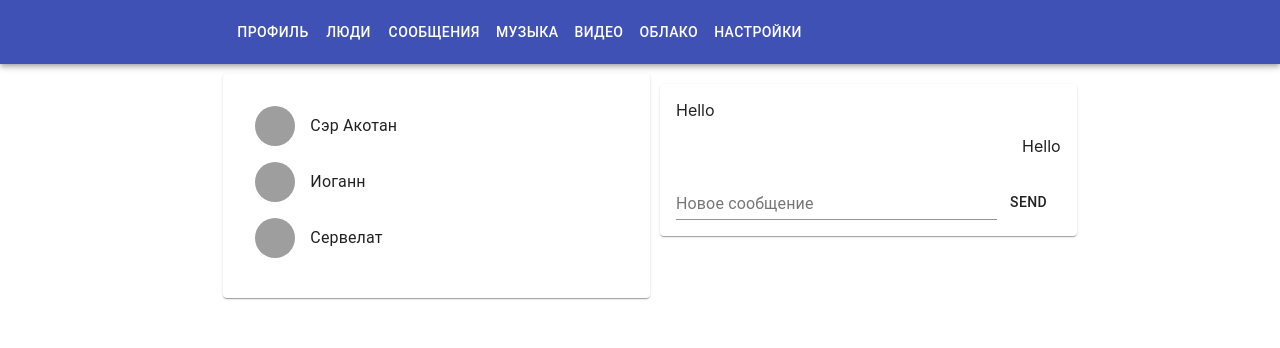
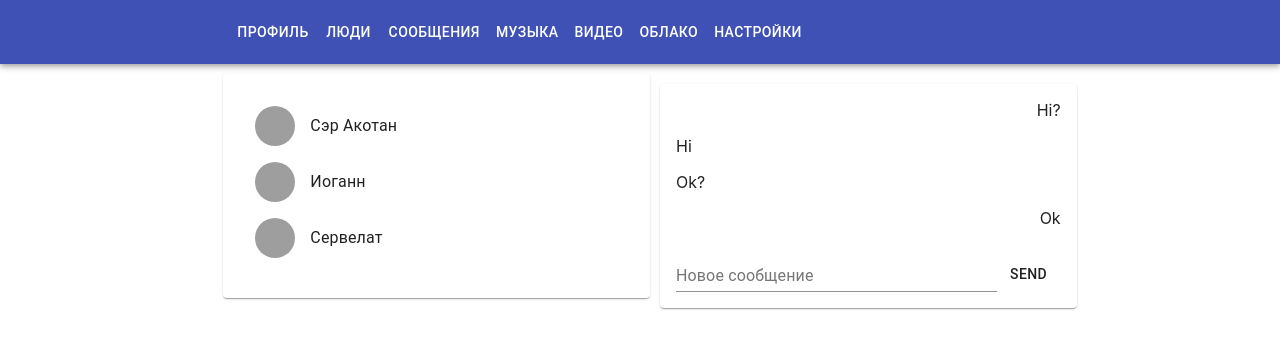
Before and after one commit to TemaAgafonov/socialnetwork, a React (Create React App) app: page /messages in a window 1280 px wide. Shown: the top 348 px of the page. Built offline with nearby package versions, Linux system fonts and the light colour scheme; grey boxes are pictures that could not be loaded.

Commit message:
add reducers

```diff
--- a/src/App.js
+++ b/src/App.js
@@ -6,9 +6,9 @@ import Music from "./components/music/music";
 import Videos from "./components/videos/videos";
 import Settings from "./components/settings/settings";
 import Cloud from "./components/cloud/cloud";
-import Messages from "./components/messages/messages";
 import {Grid} from "@material-ui/core";
 import PeoplesContainer from "./components/peoples/PeoplesContainer";
+import MessagesContainer from "./components/messages/MessagesContainer";
 
 function App() {
   return (
@@ -21,7 +21,7 @@ function App() {
             <Router>
                 <Route path='/profile'><Profile/></Route>
                 <Route path='/peoples'><PeoplesContainer/></Route>
-                <Route path='/messages'><Messages/></Route>
+                <Route path='/messages'><MessagesContainer/></Route>
                 <Route path='/music'><Music/></Route>
                 <Route path='/videos'><Videos/></Route>
                 <Route path='/settings'><Settings/></Route>
--- /dev/null
+++ b/src/components/messages/Message/message.jsx
@@ -0,0 +1,11 @@
+import {ListItem} from "@material-ui/core";
+
+const Message = (props) => {
+    return (
+        <ListItem className={props.who}>
+            {props.text}
+        </ListItem>
+    )
+}
+
+export default Message
--- /dev/null
+++ b/src/components/messages/MessagesContainer.jsx
@@ -0,0 +1,25 @@
+import {connect} from "react-redux";
+import Messages from "./messages";
+import {sendMessageAction, updateNewTextMessageAction} from "../../redux/messages-reducer";
+
+const mapStateToProps = (state) => {
+    return {
+        messages: state.messagesPage.messages,
+        friends: state.messagesPage.friends,
+    }
+}
+
+const mapDispatchToProps = (dispatch) => {
+    return {
+        updateNewMessageBody: (body) => {
+            dispatch(updateNewTextMessageAction(body))
+        },
+        sendMessage: () => {
+            dispatch(sendMessageAction())
+        }
+    }
+}
+
+const MessagesContainer = connect(mapStateToProps, mapDispatchToProps)(Messages);
+
+export default MessagesContainer;
--- a/src/components/messages/friends/friends.jsx
+++ b/src/components/messages/friends/friends.jsx
@@ -10,11 +10,19 @@ const useStyles = makeStyles((theme) => ({
 
 const Friends = (props) => {
     const classes = useStyles();
+    let friendsElements = props.friends.map(p=>(
+        <Friend
+            name={p.name}
+            url={p.url}
+        />
+        )
+    )
     return (
         <List className={classes.list}>
-            <Friend name ="Сэр Акотан" url = "https://i.pinimg.com/736x/0c/a9/e2/0ca9e28dcb12dc698cfd2beda6d6fa64--youtube.jpg"/>
-            <Friend name ="Иоганн" url = "https://klike.net/uploads/posts/2019-03/1551511801_1.jpg"/>
-            <Friend name ="Сервелат" url = "https://crosti.ru/patterns/00/0b/46/1b4f718617/preview.jpg"/>
+            {/*<Friend name ="Сэр Акотан" url = "https://i.pinimg.com/736x/0c/a9/e2/0ca9e28dcb12dc698cfd2beda6d6fa64--youtube.jpg"/>*/}
+            {/*<Friend name ="Иоганн" url = "https://klike.net/uploads/posts/2019-03/1551511801_1.jpg"/>*/}
+            {/*<Friend name ="Сервелат" url = "https://crosti.ru/patterns/00/0b/46/1b4f718617/preview.jpg"/>*/}
+            {friendsElements}
         </List>
     )
 }
--- a/src/components/messages/messages.jsx
+++ b/src/components/messages/messages.jsx
@@ -1,13 +1,12 @@
 import {
     Button,
     Card,
-    CardActionArea,
     CardContent,
     Grid, List, ListItem,
     makeStyles, TextField,
-    Typography
 } from "@material-ui/core";
 import Friends from "./friends/friends";
+import Message from "./Message/message";
 
 const useStyles = makeStyles((theme) => ({
     container: {
@@ -29,6 +28,9 @@ const useStyles = makeStyles((theme) => ({
     right: {
         justifyContent: 'flex-end'
     },
+    left: {
+        justifyContent: 'flex-start'
+    },
     wall: {
         alignItems: 'flex-end'
     }
@@ -36,27 +38,26 @@ const useStyles = makeStyles((theme) => ({
 
 const Messages = (props) => {
     const classes = useStyles();
+    console.log(props)
+    let messagesElements = props.messages.map(p => (
+        <Message
+            text={p.message}
+            who={p.itsme ? classes.left : classes.right}
+        />
+    ))
     return (
         <Grid container className={classes.container}>
             <Grid item xs={6}>
                 <Card>
-                    {/*<CardActionArea >*/}
-                    {/*    <Typography variant="h5" className={classes.blockname}>Друзья</Typography>*/}
-                    {/*</CardActionArea>*/}
                     <CardContent>
-                        <Friends/>
+                        <Friends friends={props.friends}/>
                     </CardContent>
                 </Card>
             </Grid>
             <Grid item xs={6}>
                 <Card className={classes.container}>
                     <List className={classes.list}>
-                        <ListItem>
-                            Hello
-                        </ListItem>
-                        <ListItem className={classes.right}>
-                            Hello
-                        </ListItem>
+                        {messagesElements}
                         <ListItem className={classes.wall}>
                             <TextField
                                 multiline
--- /dev/null
+++ b/src/redux/messages-reducer.js
@@ -0,0 +1,46 @@
+const SEND_MESSAGE = 'SEND-MESSAGE';
+const UPDATE_NEW_TEXT_MESSAGE = 'UPDATE-NEW-TEXT-MESSAGE';
+
+let initialState = {
+    newTextMessage: '',
+    messages: [
+        {id: 1, message: 'Hi?', itsme: false},
+        {id: 2, message: 'Hi', itsme: true},
+        {id: 3, message: 'Ok?', itsme: true},
+        {id: 4, message: 'Ok', itsme: false},
+    ],
+    friends: [
+        {id: 1, name: "Сэр Акотан", url: "https://i.pinimg.com/736x/0c/a9/e2/0ca9e28dcb12dc698cfd2beda6d6fa64--youtube.jpg"},
+        {id: 2, name: "Иоганн", url: "https://klike.net/uploads/posts/2019-03/1551511801_1.jpg"},
+        {id: 3, name: "Сервелат", url: "https://crosti.ru/patterns/00/0b/46/1b4f718617/preview.jpg"},
+    ],
+}
+
+export const messagesReducer = (state = initialState, action) => {
+    let stateCopy;
+    switch (action.type) {
+        case SEND_MESSAGE: {
+            stateCopy = {
+                ...state,
+                newTextMessage: '',
+                messages: [...state.messages, {id:2, message:state.newTextMessage, itsme:true}]
+            }
+            return stateCopy
+        }
+        case UPDATE_NEW_TEXT_MESSAGE: {
+            stateCopy = {
+                ...state,
+                newTextMessage: action.text
+            }
+            return stateCopy
+        }
+        default:
+            return state;
+    }
+}
+
+export const sendMessageAction = () => ({ type: SEND_MESSAGE })
+export const updateNewTextMessageAction = (text) =>
+    ({ type: UPDATE_NEW_TEXT_MESSAGE, text: text })
+
+export default messagesReducer;
--- a/src/redux/redux-store.js
+++ b/src/redux/redux-store.js
@@ -1,8 +1,10 @@
 import {combineReducers, createStore} from "redux"
 import peoplesReducer from "./peoples-reducer"
+import messagesReducer from "./messages-reducer";
 
 let reducers = combineReducers({
     peoplesPage: peoplesReducer,
+    messagesPage: messagesReducer,
 })
 
 let store = createStore(reducers)
```
Also changed, not shown: 2 other files (tests, documents, lock files or other folders).
